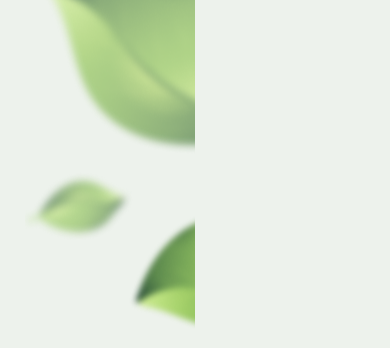
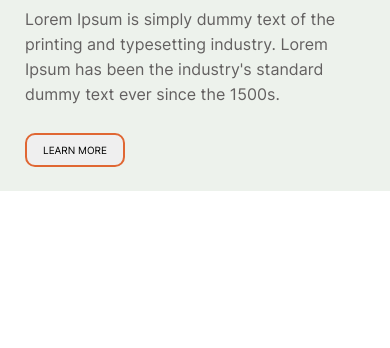
Before and after one commit to Marigza/Plants-layout, a website: page plants/index.html in a window 390 px wide. Shown: the part 204-552 px from the top of the page. Drawn offline with Linux system fonts and the light colour scheme.

Commit message:
feat: create adaptive layout for section welcome

```diff
--- a/plants/sass/components/_welcome.scss
+++ b/plants/sass/components/_welcome.scss
@@ -4,11 +4,21 @@
 
 .welcome__wrapper {
   @include columns($width: 50%);
+  @include media-tablet {
+      @include columns($width: 47%);
+    }
 }
 
 .welcome__content {
   padding: 98px 0 0 60px;
   @extend %font-second;
+  @include media-tablet {
+    flex-grow: 1;
+    padding: 40px 0 0 0;
+  }
+  @include media-mobile {
+    padding: 20px 0 24px 0;
+  }
 }
 
 .welcome__image {
@@ -17,7 +27,15 @@
   margin: 62px 0;
   border: 0;
   padding: 0;
-
+  @include media-tablet {
+    background: url(../assets/leafs_about_tablet.png) right top no-repeat;
+    order: 1;
+    margin: 30px 0 0 0;
+    height: 390px;
+  }
+  @include media-mobile {
+    display: none;
+  }
 }
 
 .welcome__header {
@@ -28,6 +46,13 @@
   span {
     color: $color-brand-first;
   }
+  @include media-tablet {
+    font-size: 3.5rem;
+  }
+  @include media-mobile {
+    font-size: 2.5rem;
+    line-height: 3.5rem;
+  }
 }
 
 .welcome__text {
@@ -35,7 +60,15 @@
   line-height: 3.5rem;
   color: $color-main-text;
   margin: 0;
-  padding: 43px 23px 48px 0 ;
+  padding: 43px 23px 48px 0;
+  @include media-tablet {
+    padding: 29px 23px 34px 6px;
+    font-size: 1.6rem;
+    line-height: 2.5rem;
+  }
+  @include media-tablet {
+    padding: 20px 0 26px 0;
+  }
 }
 
 .welcome__button {
@@ -51,4 +84,8 @@
     color: $color-light;
     @extend %transition;
   }
+  @include media-mobile {
+    font-size: 1.0rem;
+    padding: 5px 16px;
+  }
 }
```
Also changed, not shown: plants/assets/leafs_about_tablet.png (added), plants/sass/style.css, 1 other file.
